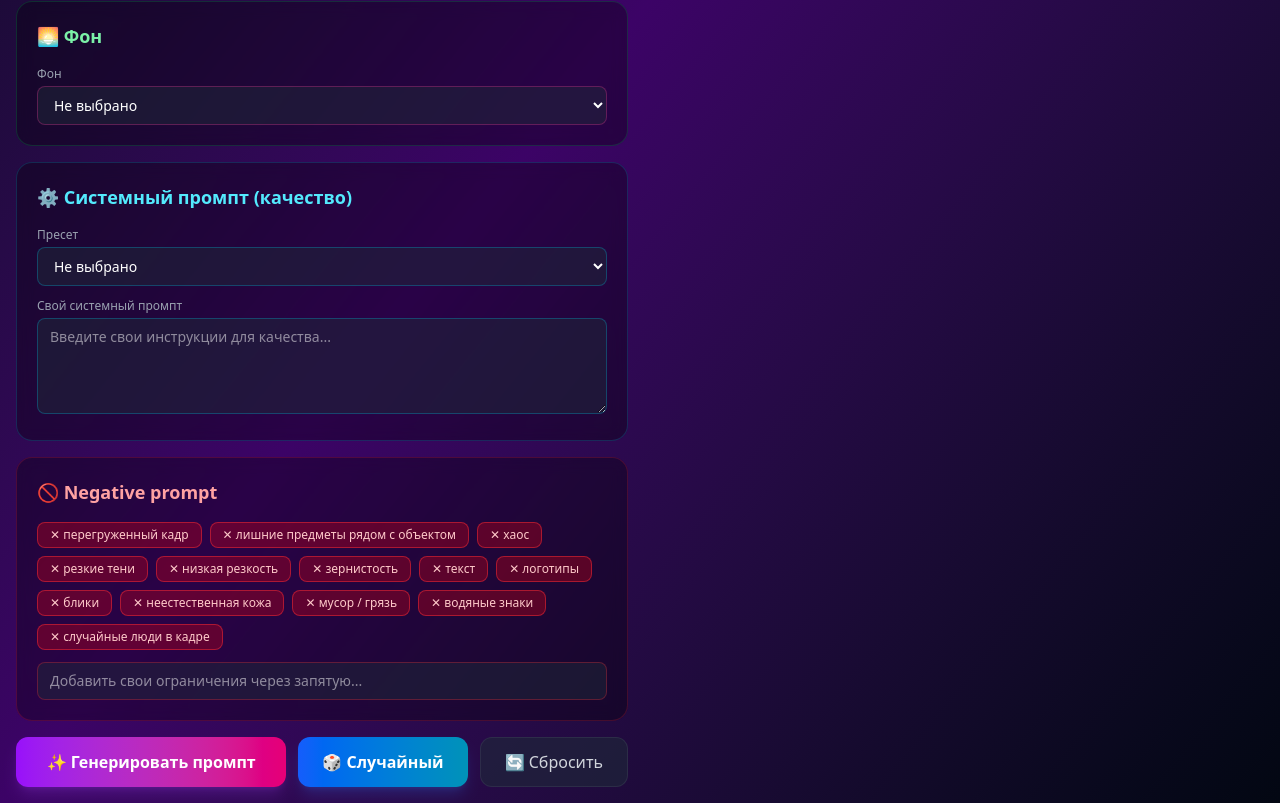
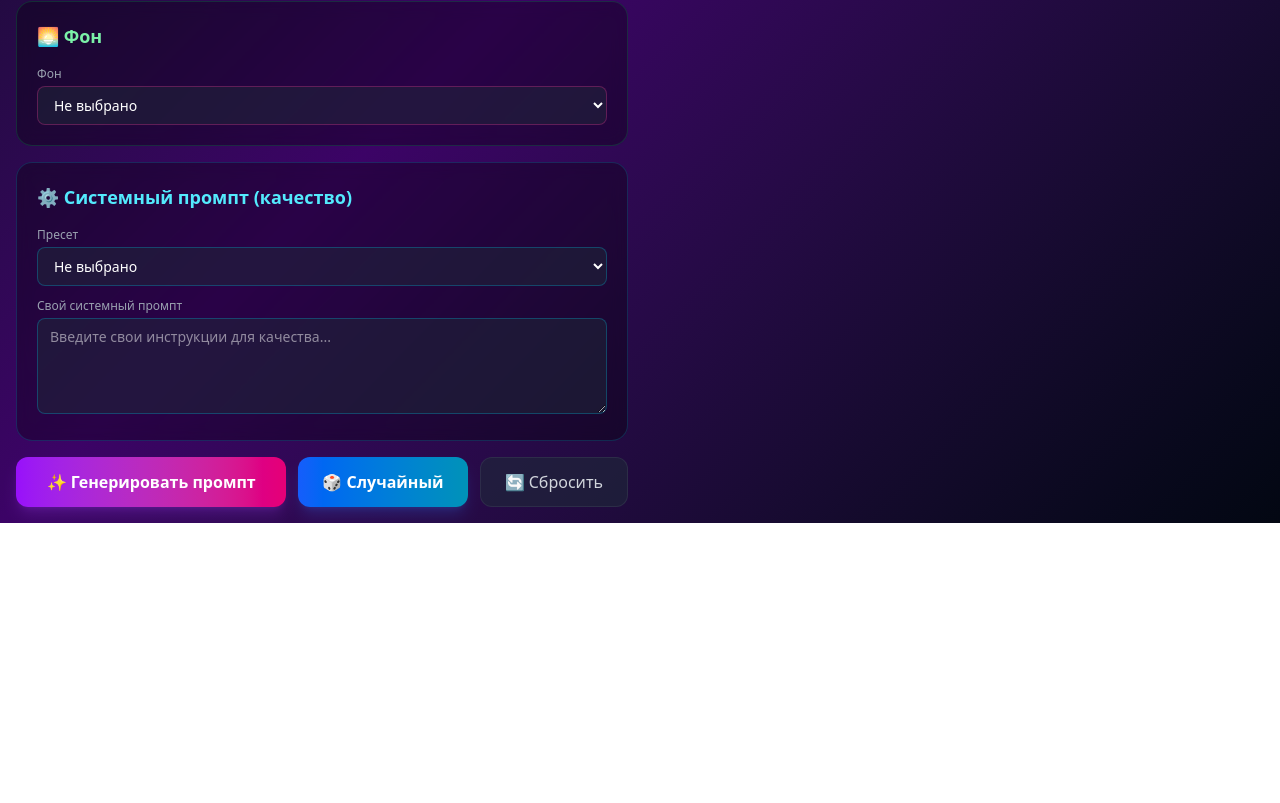
Before and after one commit to Kutenko/prompt-gen, a React (Vite) app: page / in a window 1280 px wide. Shown: the part 779-1582 px from the top of the page. After the commit the page ends 1302 px from the top, so only its background shows below. Built offline with nearby package versions, Linux system fonts and the light colour scheme.

Commit message:
Удалён Negative prompt полностью

```diff
--- a/src/App.tsx
+++ b/src/App.tsx
@@ -31,8 +31,6 @@ interface PromptData {
   pose: string;
   background: string;
   systemPrompt: string; // Системный промпт для качества
-  negatives: string[];
-  customNegative: string;
 }
 
 // Типы фотографии
@@ -902,23 +900,6 @@ const systemPromptPresets = [
   },
 ];
 
-// Negative prompt
-const negativeItems = [
-  'перегруженный кадр',
-  'лишние предметы рядом с объектом',
-  'хаос',
-  'резкие тени',
-  'низкая резкость',
-  'зернистость',
-  'текст',
-  'логотипы',
-  'блики',
-  'неестественная кожа',
-  'мусор / грязь',
-  'водяные знаки',
-  'случайные люди в кадре',
-];
-
 // Компонент для выбора из списка или ввода своего значения
 function SelectWithCustom({
   value,
@@ -1017,8 +998,6 @@ export default function App() {
     pose: '',
     background: '',
     systemPrompt: '',
-    negatives: [...negativeItems],
-    customNegative: '',
   });
 
   const [generatedPrompt, setGeneratedPrompt] = useState('');
@@ -1061,15 +1040,6 @@ export default function App() {
 
       return newData;
     });
-  };
-
-  const toggleNegative = (item: string) => {
-    setData(prev => ({
-      ...prev,
-      negatives: prev.negatives.includes(item)
-        ? prev.negatives.filter(n => n !== item)
-        : [...prev.negatives, item],
-    }));
   };
 
   const generatePrompt = useCallback(() => {
@@ -1216,15 +1186,6 @@ export default function App() {
     if (data.background) {
       const bgDesc = backgroundDescriptions[data.background] || data.background;
       paragraphs.push(`На заднем плане виднеется ${bgDesc}.`);
-    }
-
-    // Negative prompt
-    const negativeList = [
-      ...data.negatives,
-      ...(data.customNegative.trim() ? data.customNegative.split(',').map(s => s.trim()).filter(Boolean) : []),
-    ];
-    if (negativeList.length) {
-      paragraphs.push(`Negative prompt: ${negativeList.join(', ')}.`);
     }
 
     // Объединяем все части в один параграф без переносов
@@ -1427,8 +1388,6 @@ export default function App() {
       pose: '',
       background: '',
       systemPrompt: '',
-      negatives: [...negativeItems],
-      customNegative: '',
     });
     setGeneratedPrompt('');
   };
@@ -1480,8 +1439,6 @@ export default function App() {
       pose: isPortrait ? randomChoiceWithEmpty(poseOptions, 0.3) : '',
       background: randomChoiceWithEmpty(backgroundOptions, 0.4),
       systemPrompt: randomChoiceWithEmpty(systemPromptPresets.map(p => p.prompt), 0.5),
-      negatives: [...negativeItems],
-      customNegative: '',
     };
 
     setData(randomData);
@@ -1931,33 +1888,6 @@ export default function App() {
               </div>
             </div>
 
-            {/* Negative prompt */}
-            <div className="bg-black/30 backdrop-blur-sm rounded-2xl border border-red-500/20 p-5">
-              <h2 className="text-lg font-semibold text-red-300 mb-4">🚫 Negative prompt</h2>
-              <div className="flex flex-wrap gap-2 mb-3">
-                {negativeItems.map(item => (
-                  <button
-                    key={item}
-                    onClick={() => toggleNegative(item)}
-                    className={`px-3 py-1 rounded-lg text-xs transition-all ${
-                      data.negatives.includes(item)
-                        ? 'bg-red-600/30 border border-red-500/50 text-red-200'
-                        : 'bg-gray-800/30 border border-gray-700/30 text-gray-500 hover:border-gray-500/50'
-                    }`}
-                  >
-                    {data.negatives.includes(item) ? '✕' : '+'} {item}
-                  </button>
-                ))}
-              </div>
-              <input
-                type="text"
-                value={data.customNegative}
-                onChange={(e) => handleChange('customNegative', e.target.value)}
-                placeholder="Добавить свои ограничения через запятую..."
-                className="w-full px-3 py-2 bg-gray-800/50 border border-red-500/30 rounded-lg text-white text-sm"
-              />
-            </div>
-
             {/* Кнопки */}
             <div className="flex gap-3">
               <button
```
